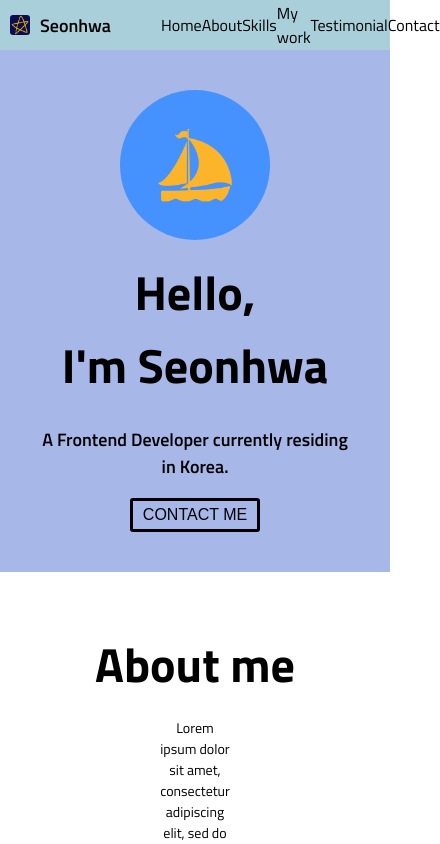
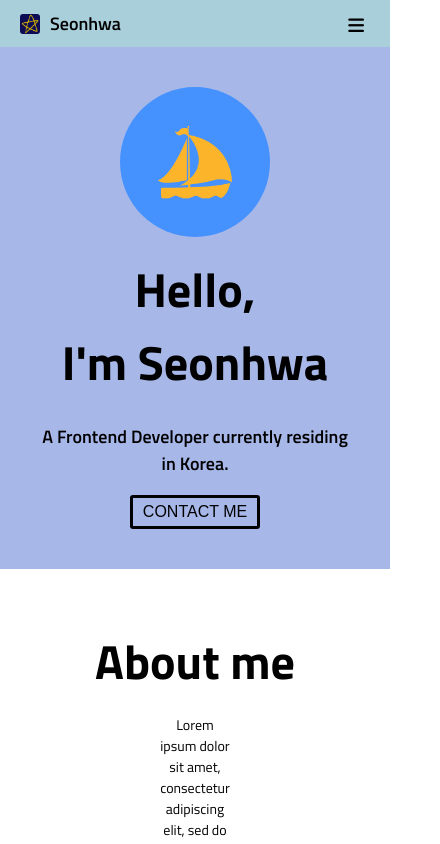
Before and after one commit to jihoo-o/js-basic, a plain HTML site: page index.html in a window 390 px wide. Shown: the top 844 px of the page, 440 px wide, since content can reach past the window. Drawn offline with Linux system fonts and the light colour scheme.

Commit message:
CSS: Responsive nav

```diff
--- a/index.html
+++ b/index.html
@@ -16,7 +16,7 @@
   <script src="main.js" defer></script>
 </head>
 <body>
-<!-- Navbar -->
+  <!-- Navbar -->
   <nav id="navbar">
     <div class="navbar__logo">
       <img src="img/favicon-star.png" alt="">
@@ -30,9 +30,14 @@
       <li class="navbar__menu__item">Testimonial</li>
       <li class="navbar__menu__item">Contact</li>
     </ul>
+
+    <!-- Toggle -->
+    <button class="navbar__toggle-btn">
+      <i class="fas fa-bars"></i>
+    </button>
   </nav>
 
-<!-- Home -->
+  <!-- Home -->
   <section id="home">
     <img src="img/practice.png" alt="profile photo" class="home__avatar">
     <h1>
@@ -161,7 +166,7 @@
     </div>
   </section>
 
-<!-- Work -->
+  <!-- Work -->
   <section id="work">
     <div class="section__container"><h1>My work</h1>
       <h3>Projects</h3>
@@ -240,7 +245,7 @@
     </div>
   </section>
 
-<!-- Testimonials -->
+  <!-- Testimonials -->
   <section id="testimonials">
     <div class="section__container">
       <h1>Testimonials</h1>
--- a/style.css
+++ b/style.css
@@ -80,7 +80,6 @@ p {
 /* Navbar */
 #navbar {
   width: 100%;
-  height: 50px;
   position: sticky;
   top: 0;
   display: flex;
@@ -112,15 +111,19 @@ p {
 }
 .navbar__menu {
   height: 100%;
+  width: 100%;
   list-style: none;
   display: flex;
   flex-grow: 1;
   padding-left: 0;
+  margin: 0;
 }
 .navbar__menu__item {
+  width: 100%;
   display: flex;
   align-items: center;
   justify-content: center;
+  padding: var(--size-base-space);
   flex-grow: 1;
   cursor: pointer;
   transition: background-color var(--animation-duration) ease-in;
@@ -128,6 +131,21 @@ p {
 .navbar__menu__item:hover {
   background-color: var(--color-black);
   color: var(--color-jungle-mist);
+}
+
+/* Toggle */
+.navbar__toggle-btn {
+  border: none;
+  background: transparent;
+  font-size: large;
+  margin-right: var(--size-base-space);
+  position: absolute;
+  top: 15px;
+  right: 10px;
+  display: none;
+}
+.navbar__toggle-btn:hover {
+  cursor: pointer;
 }
 
 /* Home */
@@ -403,3 +421,22 @@ p {
 .contact__rights {
   margin-top: var(--size-base-space);
 }
+
+/* For below 768px screen width */
+@media screen and (max-width: 768px) {
+  .navbar__toggle-btn {
+    display: block;
+  }
+  #navbar {
+    flex-direction: column;
+    align-items: flex-start;
+  }
+  .navbar__logo {
+    margin: var(--size-base-space);
+  }
+  .navbar__menu {
+    display: none;
+    flex-direction: column;
+    align-items: center;
+  }
+}
```
